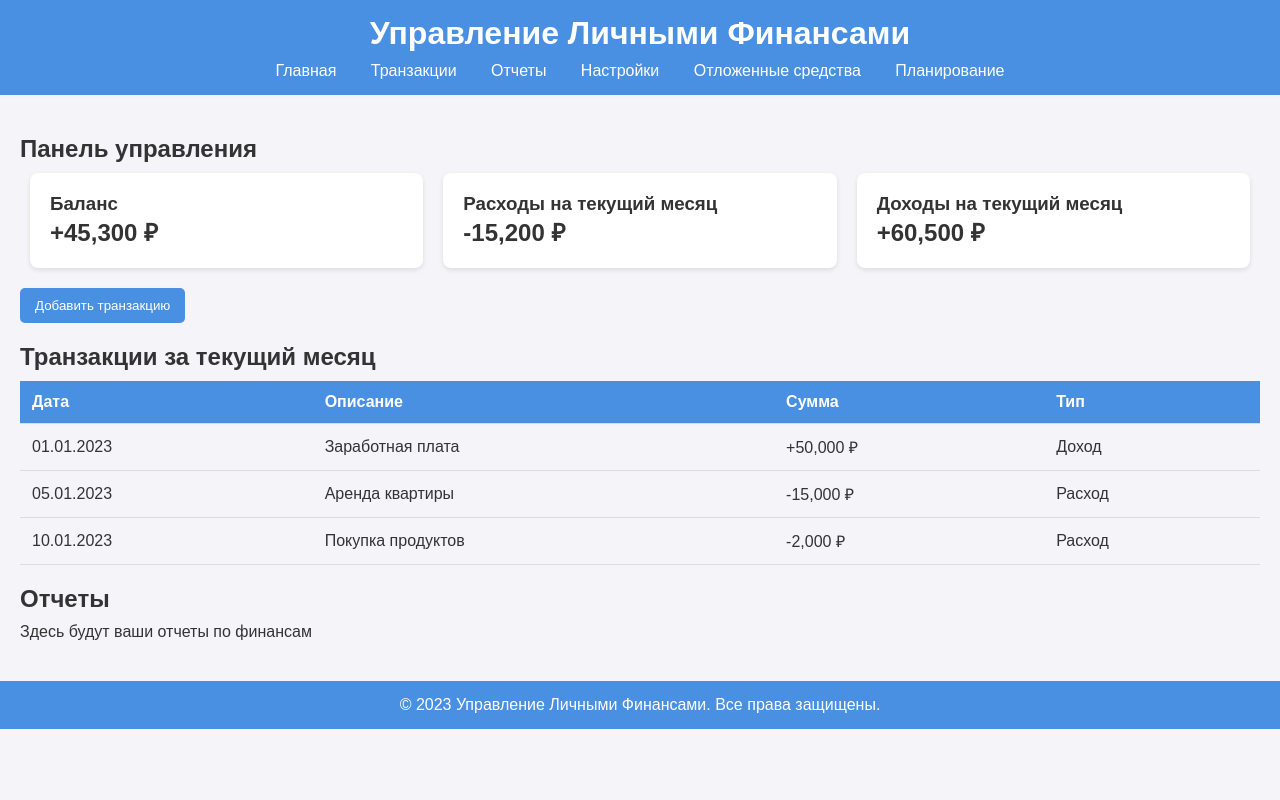
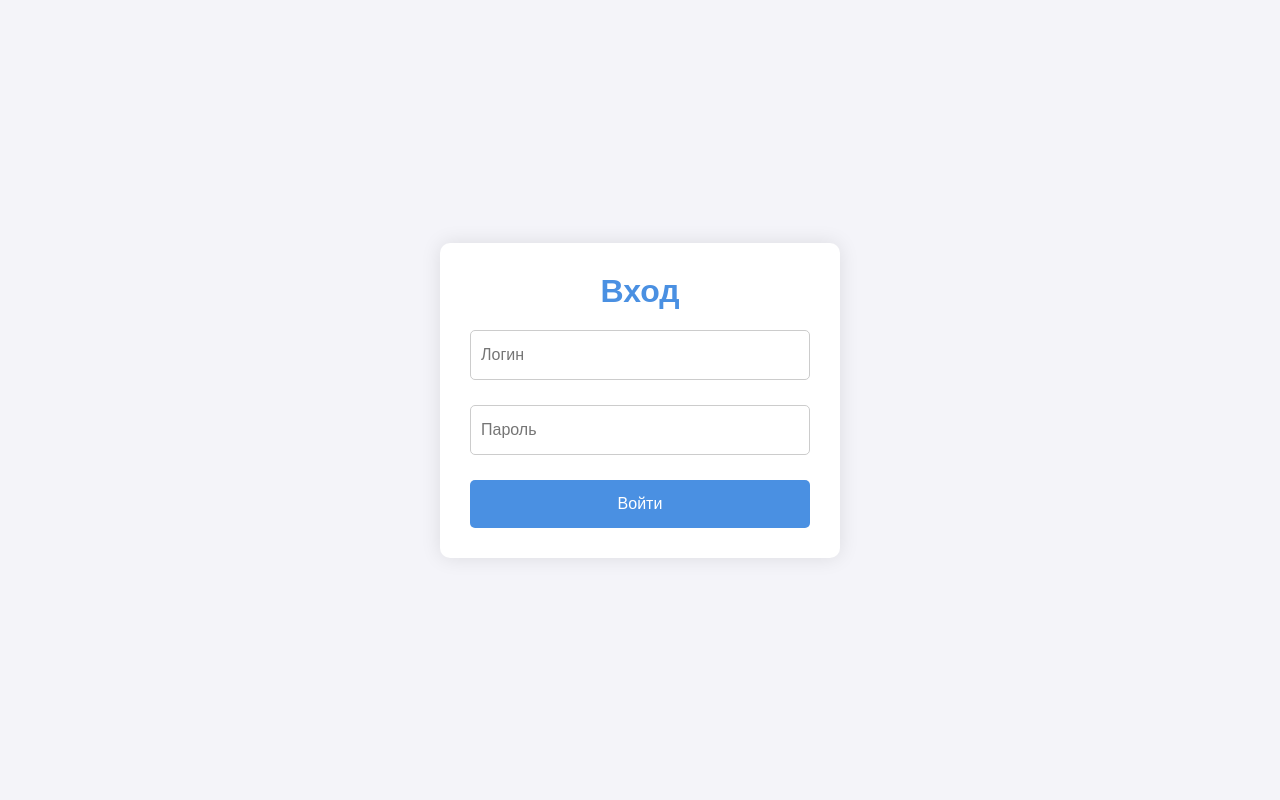
Before and after one commit to Jason8558/FinControl, a Django app: page / in a window 1280 px wide. Run offline with Django 4.2, Linux system fonts and the light colour scheme; parts of the project's set-up code (start-up, migrations or seed data) failed here and were passed over.

Commit message:
Прописал авторизацию

```diff
--- a/fincontrol/main/static/main/css/style.css
+++ b/fincontrol/main/static/main/css/style.css
@@ -113,3 +113,100 @@ footer {
     bottom: 0;
     width: 100%;
 }
+
+/* форма авторизации */
+
+* {
+    box-sizing: border-box;
+    margin: 0;
+    padding: 0;
+}
+
+.loginform_body {
+    font-family: 'Arial', sans-serif;
+    background-color: #f4f4f9;
+    display: flex;
+    justify-content: center;
+    align-items: center;
+    height: 100vh;
+}
+
+.loginform_container {
+    background-color: white;
+    padding: 30px;
+    border-radius: 10px;
+    box-shadow: 0 0 20px rgba(0, 0, 0, 0.1);
+    width: 400px;
+    text-align: center;
+}
+
+.login-form {
+    display: flex;
+    flex-direction: column;
+}
+
+h1 {
+    margin-bottom: 20px;
+    color: #4a90e2;
+}
+
+.input-group {
+    position: relative;
+    margin-bottom: 25px;
+}
+
+label {
+    position: absolute;
+    left: 10px;
+    top: 15px;
+    color: #999;
+    transition: 0.2s ease all;
+}
+
+input {
+    width: 100%;
+    padding: 15px 10px;
+    border: 1px solid #ccc;
+    border-radius: 5px;
+    font-size: 16px;
+    transition: border-color 0.3s ease;
+}
+
+input:focus {
+    border-color: #4a90e2;
+    outline: none;
+}
+
+input:focus + label,
+input:not(:placeholder-shown) + label {
+    top: -10px;
+    left: 10px;
+    font-size: 12px;
+    color: #4a90e2;
+}
+
+button {
+    padding: 15px;
+    background-color: #4a90e2;
+    color: white;
+    border: none;
+    border-radius: 5px;
+    cursor: pointer;
+    font-size: 16px;
+    transition: background-color 0.3s ease;
+}
+
+button:hover {
+    background-color: #357ab7;
+}
+
+.message {
+    margin-top: 15px;
+    font-size: 14px;
+    color: #666;
+}
+
+.message a {
+    color: #4a90e2;
+    text-decoration: none;
+}
--- a/fincontrol/main/templates/main/index.html
+++ b/fincontrol/main/templates/main/index.html
@@ -20,10 +20,12 @@
                 <li><a href="#planning">Планирование</a></li>
             </ul>
         </nav>
+
     </header>
 
     <main>
         <section id="dashboard">
+            <h2>{{username}}</h2>
             <h2>Панель управления</h2>
             <div class="finance-summary">
                 <div class="card">
--- /dev/null
+++ b/fincontrol/main/templates/main/login.html
@@ -0,0 +1,27 @@
+{% load static %}
+<!DOCTYPE html>
+<html lang="ru">
+<head>
+    <meta charset="UTF-8">
+    <meta name="viewport" content="width=device-width, initial-scale=1.0">
+    <title>Форма Авторизации</title>
+    <link rel="stylesheet" href="{% static 'main/css/style.css' %}">
+</head>
+<body class="loginform_body">
+    <div class="loginform_container container">
+        <form class="login-form" action="{% url 'MainPage'%}" method="post">
+            {% csrf_token %}
+            <h1>Вход</h1>
+            <div class="input-group">
+
+                <input type="text" id="username" name="username" placeholder="Логин" required>
+            </div>
+            <div class="input-group">
+
+                <input type="password" id="password" name="password" placeholder="Пароль" required>
+            </div>
+            <button type="submit">Войти</button>
+        </form>
+    </div>
+</body>
+</html>
--- a/fincontrol/main/views.py
+++ b/fincontrol/main/views.py
@@ -1,6 +1,18 @@
-from django.shortcuts import render
+from django.shortcuts import render, redirect
+from .forms import *
+from django.contrib.auth import authenticate, login, logout
+
+def loginform(request):
+    if request.POST:
+        username = request.POST.get('username')
+        password = request.POST.get('password')
+        user = authenticate(request, username=username, password=password)
+        if user:
+            login(request, user=user)
+            return redirect('/')
+    return render(request, 'main/login.html')
 
 def index(request):
-    return render(request, 'main/index.html')
-
-# Create your views here.
+    if not request.user.is_authenticated:
+        return loginform(request)
+    return render(request, 'main/index.html', context={'username':request.user.first_name})
```
Also changed, not shown: fincontrol/main/forms.py (added, +7 -0 lines), 1 other file.
